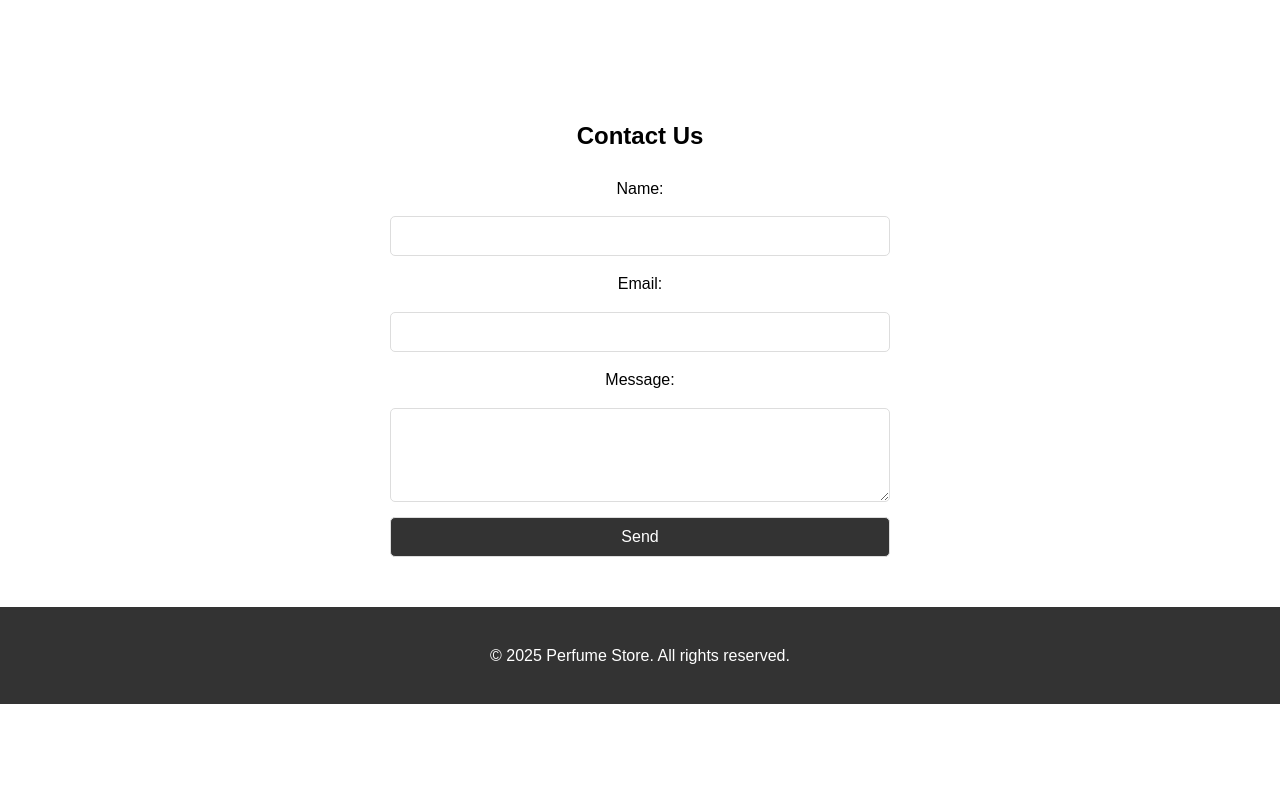
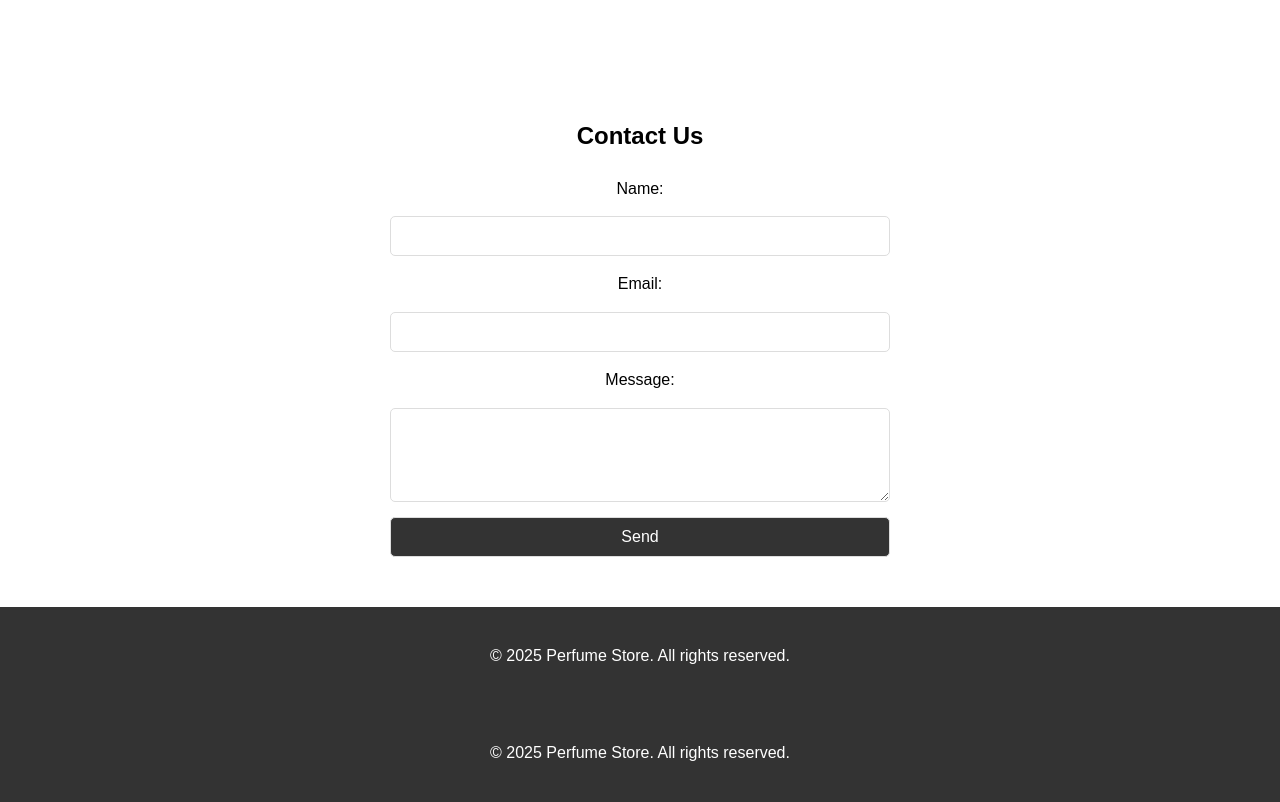
Before and after one commit to aliaabdirizack-boop/code, a plain HTML site: page indexx.html in a window 1280 px wide. Shown: the part 1225-2027 px from the top of the page. Before the commit the page ends 1929 px from the top, so only its background shows below. Drawn offline with Linux system fonts and the light colour scheme.

Commit message:
Update indexx.html

```diff
--- a/indexx.html
+++ b/indexx.html
@@ -113,5 +113,7 @@
     <footer>
         <p>&copy; 2025 Perfume Store. All rights reserved.</p>
     </footer>
-</body>
+     <footer>
+        <p>&copy; 2025 Perfume Store. All rights reserved.</p>
+    </footer></body>
 </html>
```
